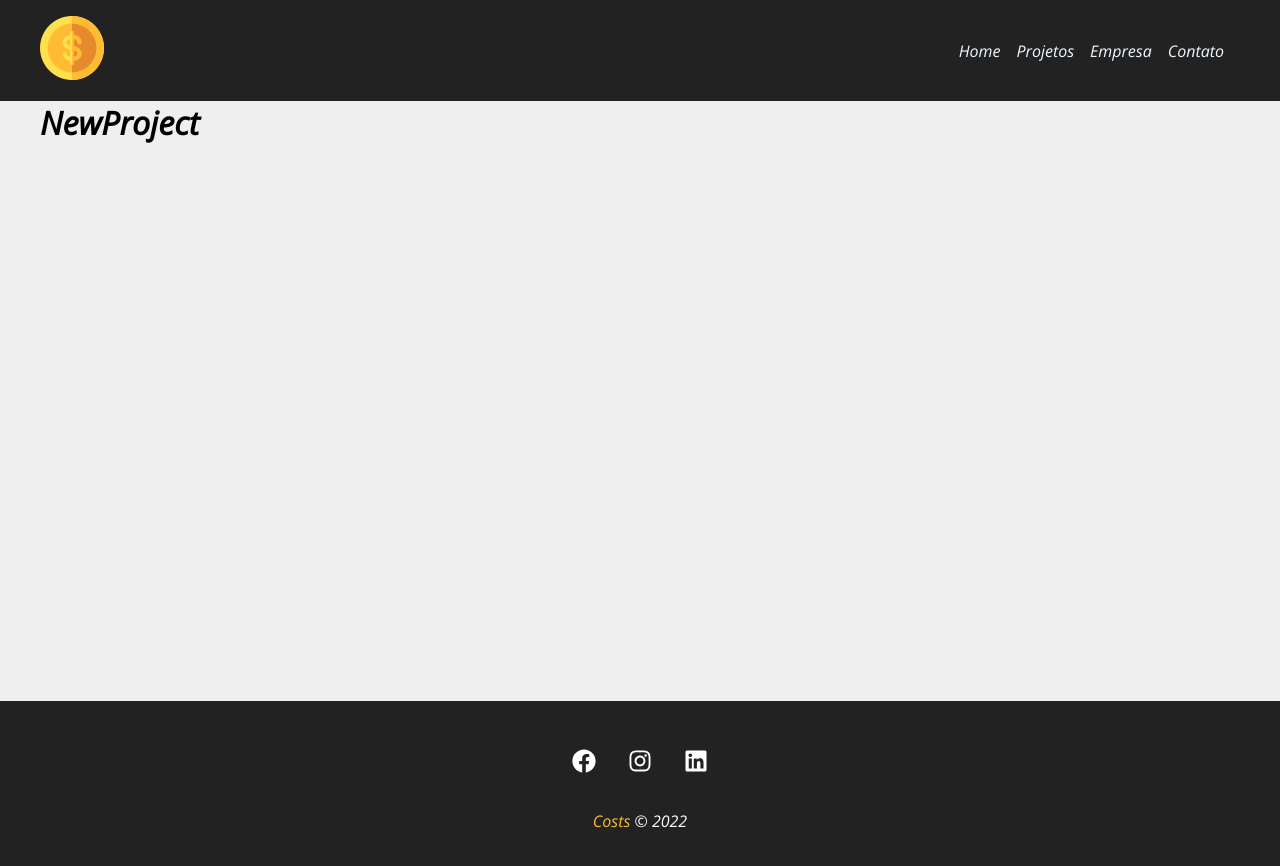
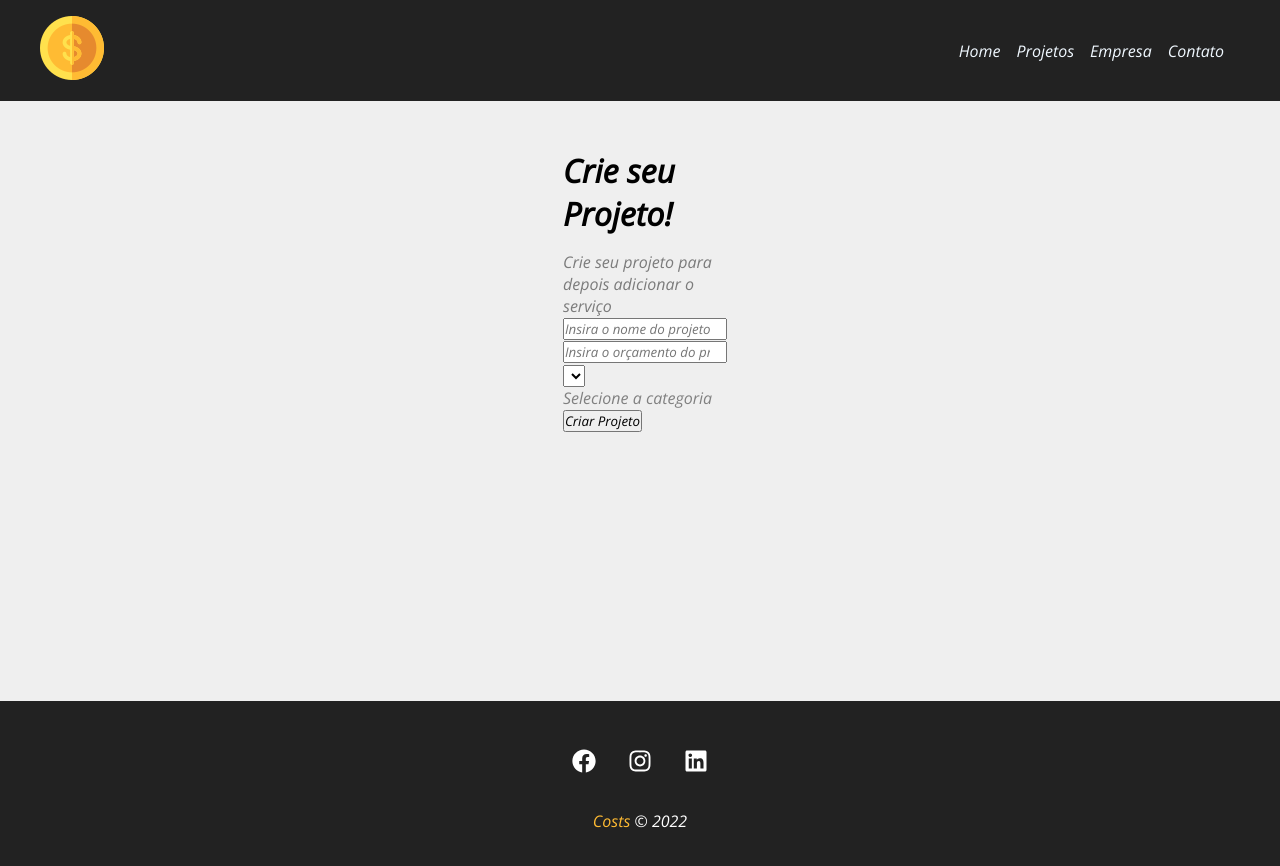
Before and after one commit to mathbueeno/costs, a React (Create React App) app: page /newproject in a window 1280 px wide. Shown: the top 866 px of the page. Built offline with nearby package versions, Linux system fonts and the light colour scheme.

Commit message:
Implementação do formulário

```diff
--- a/src/components/pages/newproject.js
+++ b/src/components/pages/newproject.js
@@ -1,5 +1,15 @@
+import ProjectForm from '../project/ProjectForm';
+import styles from './newproject.module.css';
+
 function NewProject() {
-    return <h1>NewProject</h1>
+    return (
+        <div className={styles.newproject_container}>
+            <h1>Crie seu Projeto!</h1>
+            <p>Crie seu projeto para depois adicionar o serviço</p>
+            <ProjectForm />
+        </div>
+    )
+
 }
 
 export default NewProject
--- /dev/null
+++ b/src/components/pages/newproject.module.css
@@ -0,0 +1,14 @@
+.newproject_container {
+    width: 250px;
+    margin: 0 auto;
+    padding: 3em;
+}
+
+.newproject_container h1 {
+    margin-bottom: 0.5em;
+
+}
+
+.newproject_container p {
+    color: #7b7b7b;
+}
--- /dev/null
+++ b/src/components/project/ProjectForm.js
@@ -0,0 +1,20 @@
+function ProjectForm() {
+    return (
+        <form>
+            <div>
+                <input type="text" placeholder="Insira o nome do projeto" />
+            </div>
+            <div>
+                <input type="number" placeholder="Insira o orçamento do projeto" />
+            </div>
+            <div>
+                <select name="category_id" />
+                <option disabled selected>Selecione a categoria</option>
+            </div>
+            <div>
+                <input type="submit" value="Criar Projeto" />
+            </div>
+        </form>
+    )
+}
+export default ProjectForm
```
